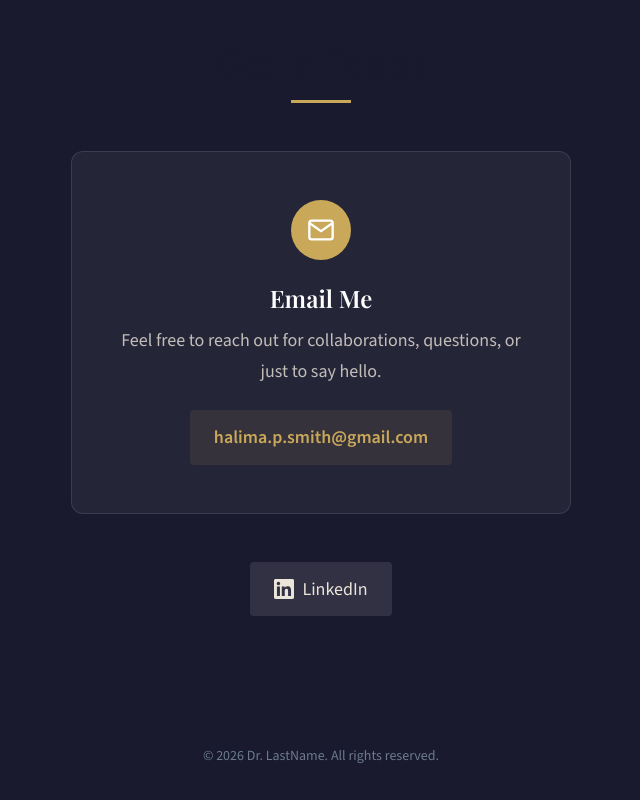
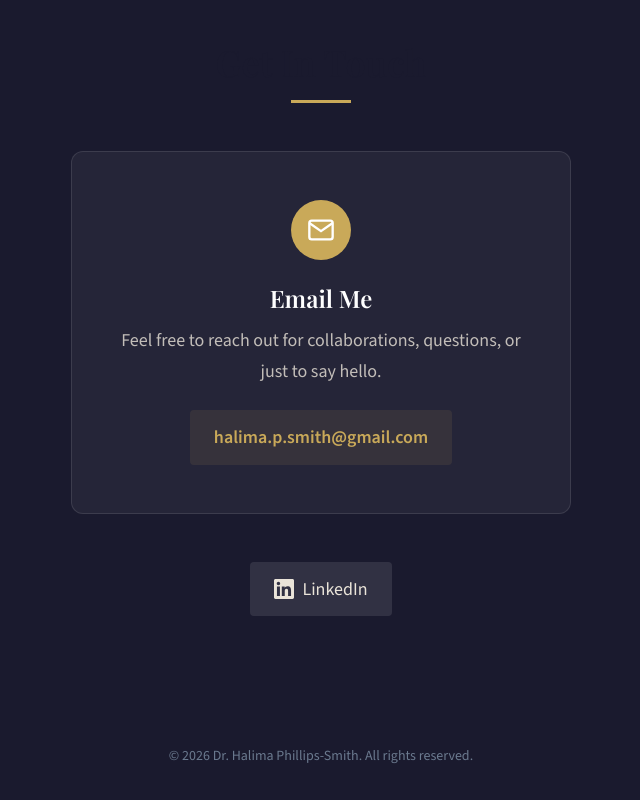
Before and after one commit to MatthewSmithwebdesign/Dr-Phillips-Smith, a Next.js app: page / in a window 1280 px wide. Shown: the part 3189-3989 px from the top of the page, without its empty margins (319-959 px from the left). Built offline with nearby package versions, Linux system fonts and the light colour scheme.

Commit message:
Update footer to use dynamic name

```diff
--- a/src/app/layout.tsx
+++ b/src/app/layout.tsx
@@ -19,7 +19,7 @@ export default function RootLayout({
       <body>
         <Header name={content.profile.name} />
         <main>{children}</main>
-        <Footer />
+        <Footer name={content.profile.name} />
       </body>
     </html>
   );
--- a/src/components/Footer.tsx
+++ b/src/components/Footer.tsx
@@ -1,9 +1,13 @@
 import styles from './Footer.module.css';
 
-export default function Footer() {
+interface FooterProps {
+  name?: string;
+}
+
+export default function Footer({ name = "Dr. Halima Phillips-Smith" }: FooterProps) {
   return (
     <footer className={styles.footer}>
-      <p>&copy; {new Date().getFullYear()} Dr. LastName. All rights reserved.</p>
+      <p>&copy; {new Date().getFullYear()} {name}. All rights reserved.</p>
     </footer>
   );
 }
```
